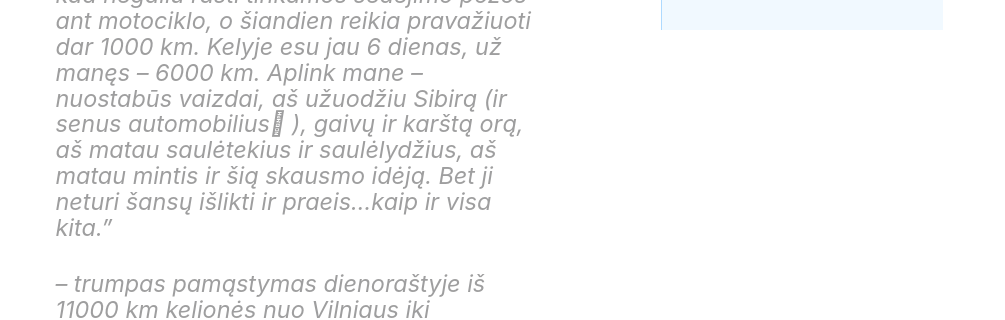
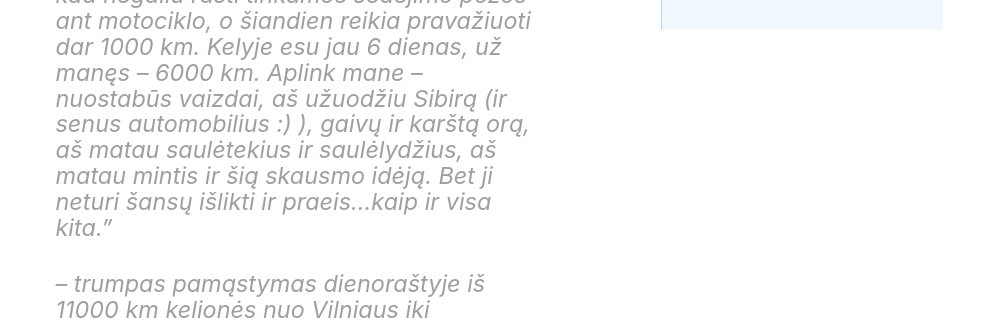
Before and after one commit to karolismieliauskas/thecoldestride.com, a Jekyll site: the page built from pages/lt/about.html, in a window 1280 px wide and 900 px high, scrolled down 811 px. Shown: the part 305-625 px from the top of the window, without its empty margins (137-1142 px from the left). Built offline with Jekyll 4.4.1, drawn with Linux system fonts in a browser that asks for light colours; some of the changed text lies outside the part shown.

```diff
--- a/_data/lt/about.yml
+++ b/_data/lt/about.yml
@@ -5,7 +5,7 @@ body: |
 
     Savo vienacilindriu Yamaha motociklu dažniausiai keliauju vienas. Neretai po 1000 km per dieną. Kas yra nemažai važiuojant kasdieniniu nedideliu motociklu. Tuomet pasitikiu savimi ir gyvenimu. Tokiu būdu išslieku atsipalaidavęs ir išlaikau budrumą ilgą laiką, matydamas, kas vyksta kiekvieną akimirką.
 
-    > "Jau 5 dieną man taip skauda kairę mentę, kad negaliu rasti tinkamos sėdėjimo pozos ant motociklo, o šiandien reikia pravažiuoti dar 1000 km. Kelyje esu jau 6 dienas, už manęs  –  6000 km. Aplink mane  – nuostabūs vaizdai, aš užuodžiu Sibirą (ir senus automobilius ), gaivų ir karštą orą, aš matau saulėtekius ir saulėlydžius, aš matau mintis ir šią skausmo idėją. Bet ji neturi šansų išlikti ir praeis...kaip ir visa kita."
+    > "Jau 5 dieną man taip skauda kairę mentę, kad negaliu rasti tinkamos sėdėjimo pozos ant motociklo, o šiandien reikia pravažiuoti dar 1000 km. Kelyje esu jau 6 dienas, už manęs  –  6000 km. Aplink mane  – nuostabūs vaizdai, aš užuodžiu Sibirą (ir senus automobilius :) ), gaivų ir karštą orą, aš matau saulėtekius ir saulėlydžius, aš matau mintis ir šią skausmo idėją. Bet ji neturi šansų išlikti ir praeis...kaip ir visa kita."
     >
     > -- trumpas pamąstymas dienoraštyje iš 11000 km kelionės nuo Vilniaus iki Vladivostoko
     >
```
